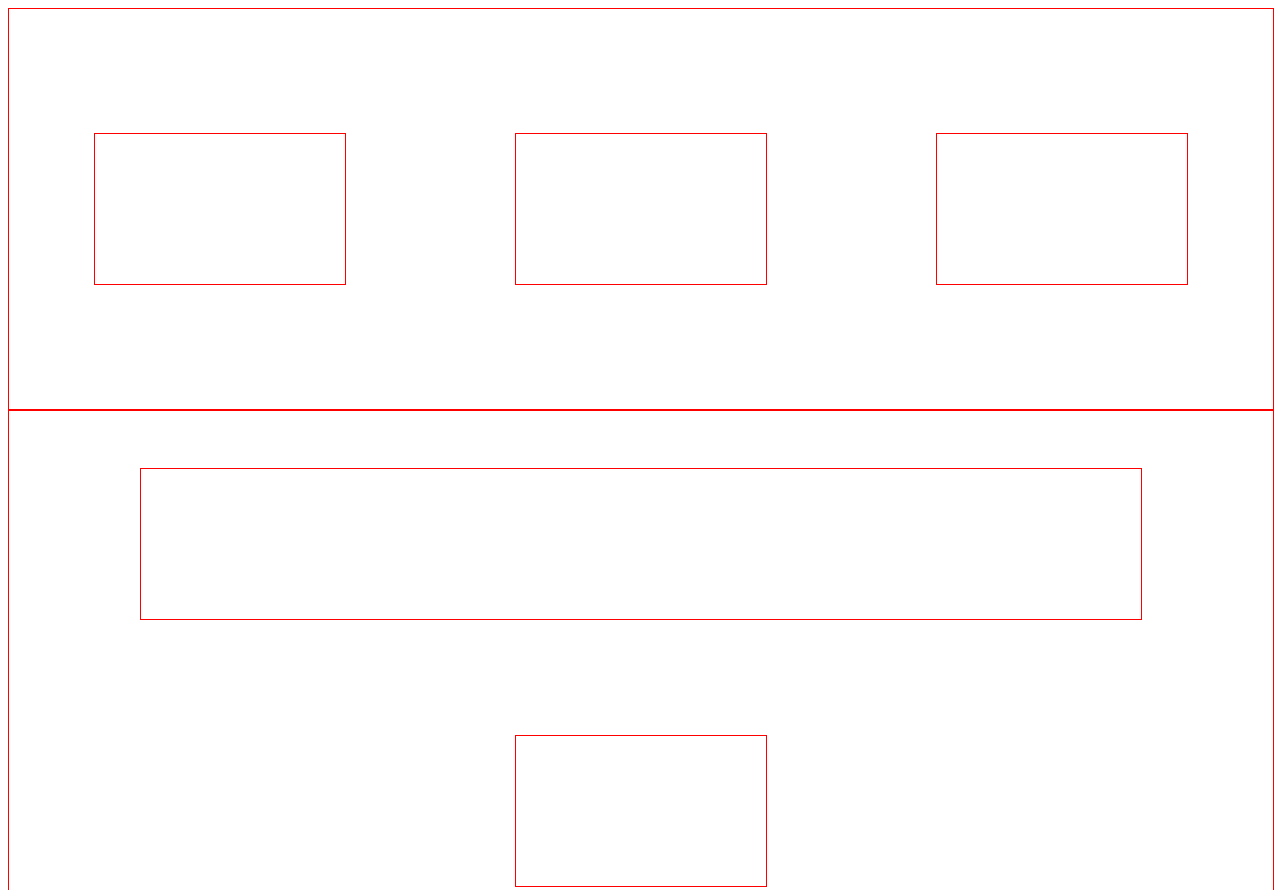
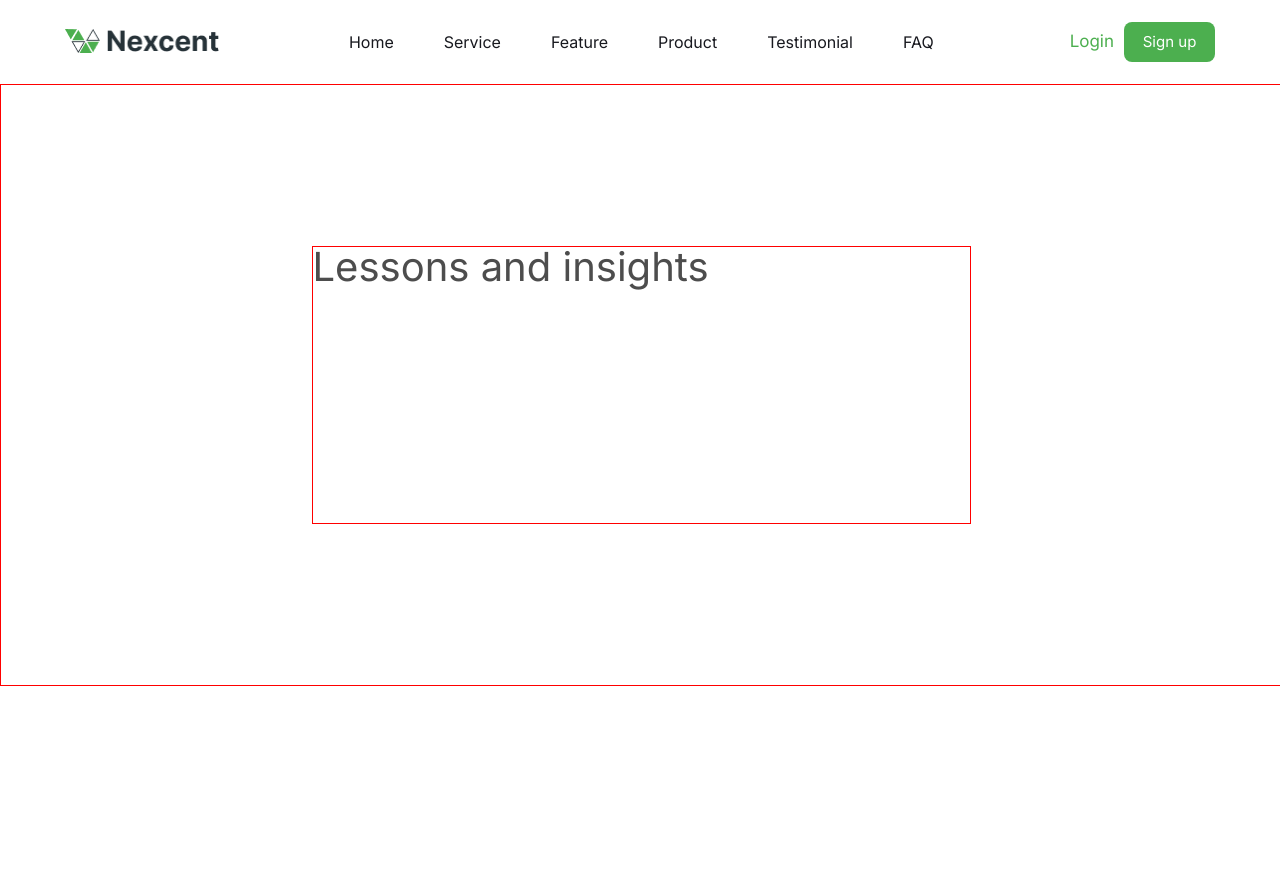
Before and after one commit to Oleksiy988998/project, a plain HTML site: page index.html in a window 1280 px wide. Shown: the top 890 px of the page. After the commit the page ends 800 px from the top, so only its background shows below. Drawn offline with Linux system fonts and the light colour scheme.

Commit message:
Started landing page

```diff
--- a/index.html
+++ b/index.html
@@ -4,18 +4,39 @@
     <meta charset="UTF-8">
     <meta name="viewport" content="width=device-width, initial-scale=1.0">
     <title>Document</title>
+    <link rel="stylesheet" href="/reset.css">
     <link rel="stylesheet" href="/style.css">
+    <link rel="stylesheet" href="/normalize.css">
+    <link rel="preconnect" href="https://fonts.googleapis.com">
+<link rel="preconnect" href="https://fonts.gstatic.com" crossorigin>
+<link href="https://fonts.googleapis.com/css2?family=Inter:ital,opsz,wght@0,14..32,100..900;1,14..32,100..900&display=swap" rel="stylesheet">
 </head>
 <body>
+    <div class="nav">
+
+        <a href="#">
+            <img class="logo" src="img/Logo.png" alt="">
+        </a>
+
+        <div class="links">
+            <a href="#" class="text-home">Home</a>
+            <a href="#" class="text-service">Service</a>
+            <a href="#" class="text-feature">Feature</a>
+            <a href="#"  class="text-product">Product</a>
+            <a href="#" class="text-testimonial">Testimonial</a>
+            <a href="#"  class="text-faq">FAQ</a>
+        </div>
+
+        <div>
+            <button class="text-login" href="#">Login</button>
+            <button class="text-sign-up">Sign up</button>
+        </div>
+
+    </div>
     <div class="container1">
-        <div class="div1"></div>
-        <div class="div2"></div>
-        <div class="div3"></div>
-    </div>
-    <div class="container2">
-        <div class="div4"></div>
-        <div class="div5"></div>
-        <div class="div6"></div>
+        <div class="div1">
+            <p class="text-lessons">Lessons and insights </p>
+        </div>
     </div>
 </body>
 </html>
--- /dev/null
+++ b/reset.css
@@ -0,0 +1,48 @@
+/* http://meyerweb.com/eric/tools/css/reset/
+   v2.0 | 20110126
+   License: none (public domain)
+*/
+
+html, body, div, span, applet, object, iframe,
+h1, h2, h3, h4, h5, h6, p, blockquote, pre,
+a, abbr, acronym, address, big, cite, code,
+del, dfn, em, img, ins, kbd, q, s, samp,
+small, strike, strong, sub, sup, tt, var,
+b, u, i, center,
+dl, dt, dd, ol, ul, li,
+fieldset, form, label, legend,
+table, caption, tbody, tfoot, thead, tr, th, td,
+article, aside, canvas, details, embed,
+figure, figcaption, footer, header, hgroup,
+menu, nav, output, ruby, section, summary,
+time, mark, audio, video {
+	margin: 0;
+	padding: 0;
+	border: 0;
+	font-size: 100%;
+	font: inherit;
+	vertical-align: baseline;
+}
+/* HTML5 display-role reset for older browsers */
+article, aside, details, figcaption, figure,
+footer, header, hgroup, menu, nav, section {
+	display: block;
+}
+body {
+	line-height: 1;
+}
+ol, ul {
+	list-style: none;
+}
+blockquote, q {
+	quotes: none;
+}
+blockquote:before, blockquote:after,
+q:before, q:after {
+	content: '';
+	content: none;
+}
+table {
+	border-collapse: collapse;
+	border-spacing: 0;
+}
--- a/style.css
+++ b/style.css
@@ -1,47 +1,94 @@
-.container1{
+.nav {
     width: 100%;
-    height: 400px;
-    border: 1px solid red;
+    height: 84px;
     display: flex;
     align-items: center;
     justify-content: space-around;
 }
+.logo {
+    width: 154px;
+    height: 24px;
+}
+.text-home {
+    font-size: 16px;
+    font-family: 'Inter';
+    text-decoration: none;
+    color: #18191F;
+}
+.links {
+    display: flex;
+}
+.text-service {
+    font-size: 16px;
+    font-family: 'Inter';
+    margin-left: 50px;
+    text-decoration: none;
+    color: #18191F;
+}
+.text-feature {
+    font-size: 16px;
+    font-family: 'Inter';
+    margin-left: 50px;
+    text-decoration: none;
+    color: #18191F;
+}
+.text-product {
+    font-size: 16px;
+    font-family: 'Inter';
+    margin-left: 50px;
+    text-decoration: none;
+    color: #18191F;
+}
+.text-testimonial {
+    font-size: 16px;
+    font-family: 'Inter';
+    margin-left: 50px;
+    text-decoration: none;
+    color: #18191F;
+}
+.text-faq {
+    font-size: 16px;
+    font-family: 'Inter';
+    margin-left: 50px;
+    text-decoration: none;
+    color: #18191F;
+}
+.text-login {
+    border: none;
+    background-color: transparent;
+    color: #4CAF4F;
+    font-size: 17px;
+    font-family: 'Inter';
+    cursor: pointer;
+}
+
+.text-sign-up {
+    width: 91px;
+    height: 40px;
+    font-size: 15px;
+    font-family: 'Inter';
+    color: white;
+    cursor: pointer;
+    background-color: #4CAF4F;
+    border-radius: 8px;
+    border: none;
+}
+.container1 {
+    width: 100%;
+    height: 600px;
+    border: 1px solid red;
+    display: flex;
+    align-items: center;
+    justify-content: center;
+}
 .div1 {
-    width: 250px;
-    height: 150px;
+    width: 657px;
+    height: 276px;
     border: 1px solid red;
 }
-.div2 {
-    width: 250px;
-    height: 150px;
-    border: 1px solid red;
+.text-lessons {
+    color: #4D4D4D;
+    font-size: 40px;
+    font-family: 'Inter';
+
 }
-.div3 {
-    width: 250px;
-    height: 150px;
-    border: 1px solid red;
-}
-.container2 {
-    width: 100%;
-    height: 800px;
-    border: 1px solid red;
-    display: flex;
-    flex-direction: column;
-    align-items: center;
-    justify-content: space-around;
-}
-.div4 {
-    width: 1000px;
-    height: 150px;
-    border: 1px solid red;
-}
-.div5 {
-    width: 250px;
-    height: 150px;
-    border: 1px solid red;
-}
-.div6 {
-    width: 1000px;
-    height: 150px;
-    border: 1px solid red;
-}
```
Also changed, not shown: img/Logo.png (added), normalize.css (added).
